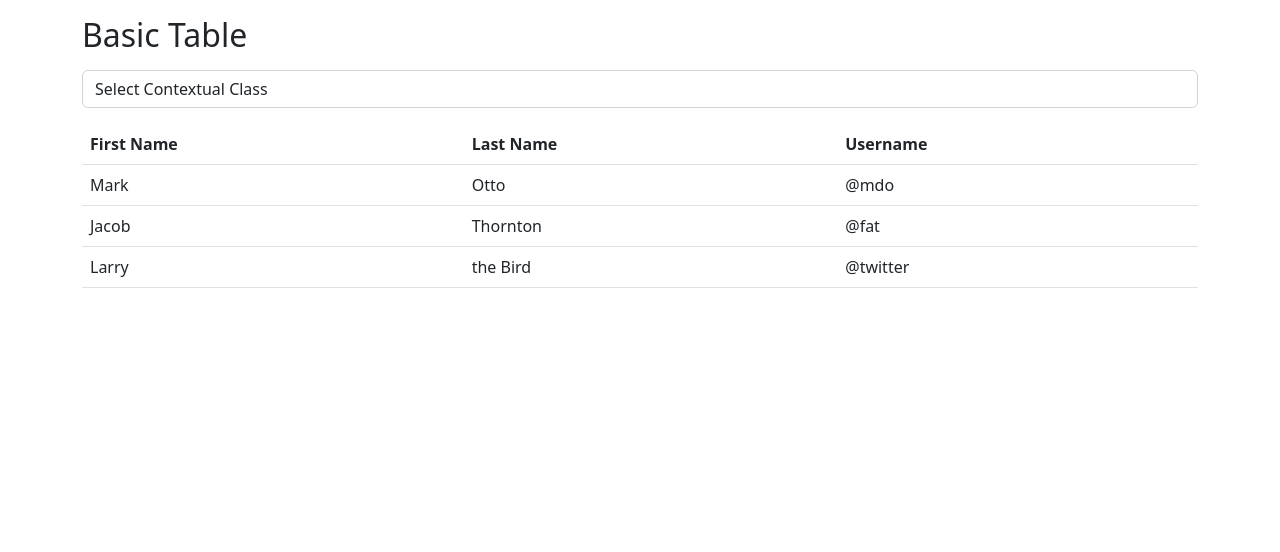
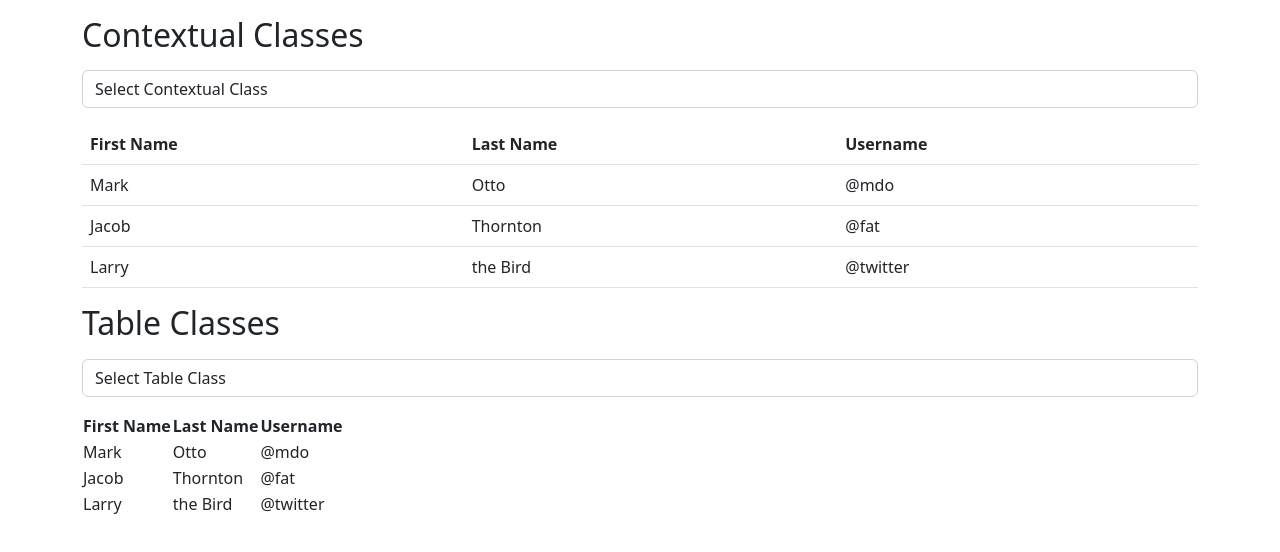
Before and after one commit to prodevXpert/Bootstrap, a plain HTML site: page landing-pages/tables/tables.html in a window 1280 px wide. Drawn offline with nearby package versions, Linux system fonts and the light colour scheme.

Commit message:
Update tables.html

```diff
--- a/landing-pages/tables/tables.html
+++ b/landing-pages/tables/tables.html
@@ -1,5 +1,6 @@
 <!DOCTYPE html>
 <html lang="en">
+
 <head>
     <meta charset="UTF-8">
     <meta http-equiv="X-UA-Compatible" content="IE=edge">
@@ -7,12 +8,13 @@
     <link href="https://cdn.jsdelivr.net/npm/bootstrap@5.2.3/dist/css/bootstrap.min.css" rel="stylesheet">
     <title>Basic Table</title>
 </head>
+
 <body>
     <!-- Basic Table -->
     <div class="container mt-3">
-        <h2>Basic Table</h2>
+        <h2>Contextual Classes</h2>
         <p id="contextual-class"></p>
-        <select id="table-contextual-class-selector" class="form-control mb-3 col-6">
+        <select id="table-contextual-class-selector" class="form-control mb-3">
             <option value="">Select Contextual Class</option>
             <option value="table-primary">Primary</option>
             <option value="table-secondary">Secondary</option>
@@ -51,6 +53,50 @@
             </tbody>
         </table>
     </div>
+    <div class="container mt-3">
+        <h2>Table Classes</h2>
+        <p id="table-class"></p>
+        <select id="table-class-selector" class="form-control mb-3 col-6">
+            <option value="table">Select Table Class</option>
+            <option value="table">Basic Table</option>
+            <option value="table-striped">Striped Table</option>
+            <option value="table-bordered">Bordered Table</option>
+            <option value="table-hover">Hover Rows Table</option>
+            <option value="table-dark">Dark Table</option>
+            <option value="table-dark table-striped">Dark Striped Table</option>
+            <option value="table-borderless">Borderless Table</option>
+            <option value="table-dark">Dark</option>
+        </select>
+
+        <table class="my-table-class" id="my-table-class">
+            <thead>
+                <tr>
+                    <th>First Name</th>
+                    <th>Last Name</th>
+                    <th>Username</th>
+                </tr>
+            </thead>
+            <tbody>
+                <tr>
+                    <td>Mark</td>
+                    <td>Otto</td>
+                    <td>@mdo</td>
+                </tr>
+                <tr>
+                    <td>Jacob</td>
+                    <td>Thornton</td>
+                    <td>@fat</td>
+                </tr>
+                <tr>
+                    <td>Larry</td>
+                    <td>the Bird</td>
+                    <td>@twitter</td>
+                </tr>
+            </tbody>
+        </table>
+    </div>
+
+
     <script src="https://cdn.jsdelivr.net/npm/bootstrap@5.2.3/dist/js/bootstrap.bundle.min.js"></script>
     <script>
         // When a new option is selected from the dropdown, update the class of the table
@@ -63,8 +109,34 @@
             if (selectedClass) {
                 document.getElementById("my-table").classList.add(selectedClass);
             }
-            document.getElementById("contextual-class").innerHTML=`Example Contextual Class: <code>${selectedClass}</code>`;
+            document.getElementById("contextual-class").innerHTML = `Example Contextual Class: <code>${selectedClass}</code>`;
+        });
+    </script>
+    <script>
+        document.getElementById("table-class-selector").addEventListener("change", function () {
+            // Get the selected class value
+            var selectedClass = this.value;
+            // Remove any existing class from the table
+
+            document.getElementById("my-table-class").classList.remove("table", "table-striped", "table-bordered", "table-hover", "table-dark", "table-borderless");
+            // Add the new selected class to the table
+            if (selectedClass) {
+                console.log(selectedClass)
+                if(selectedClass==="table"){
+                    document.getElementById("my-table-class").classList.add("table")
+                }else if (selectedClass === "table-dark table-striped") {
+                    document.getElementById("my-table-class").classList.add("table")
+                    document.getElementById("my-table-class").classList.add("table-dark")
+                    document.getElementById("my-table-class").classList.add("table-striped")
+                }else {
+                    document.getElementById("my-table-class").classList.add("table")
+                    document.getElementById("my-table-class").classList.add(selectedClass)
+                }
+
+            }
+            document.getElementById("table-class").innerHTML = `Example Table Class: <code>${selectedClass}</code>`;
         });
     </script>
 </body>
+
 </html>
```
